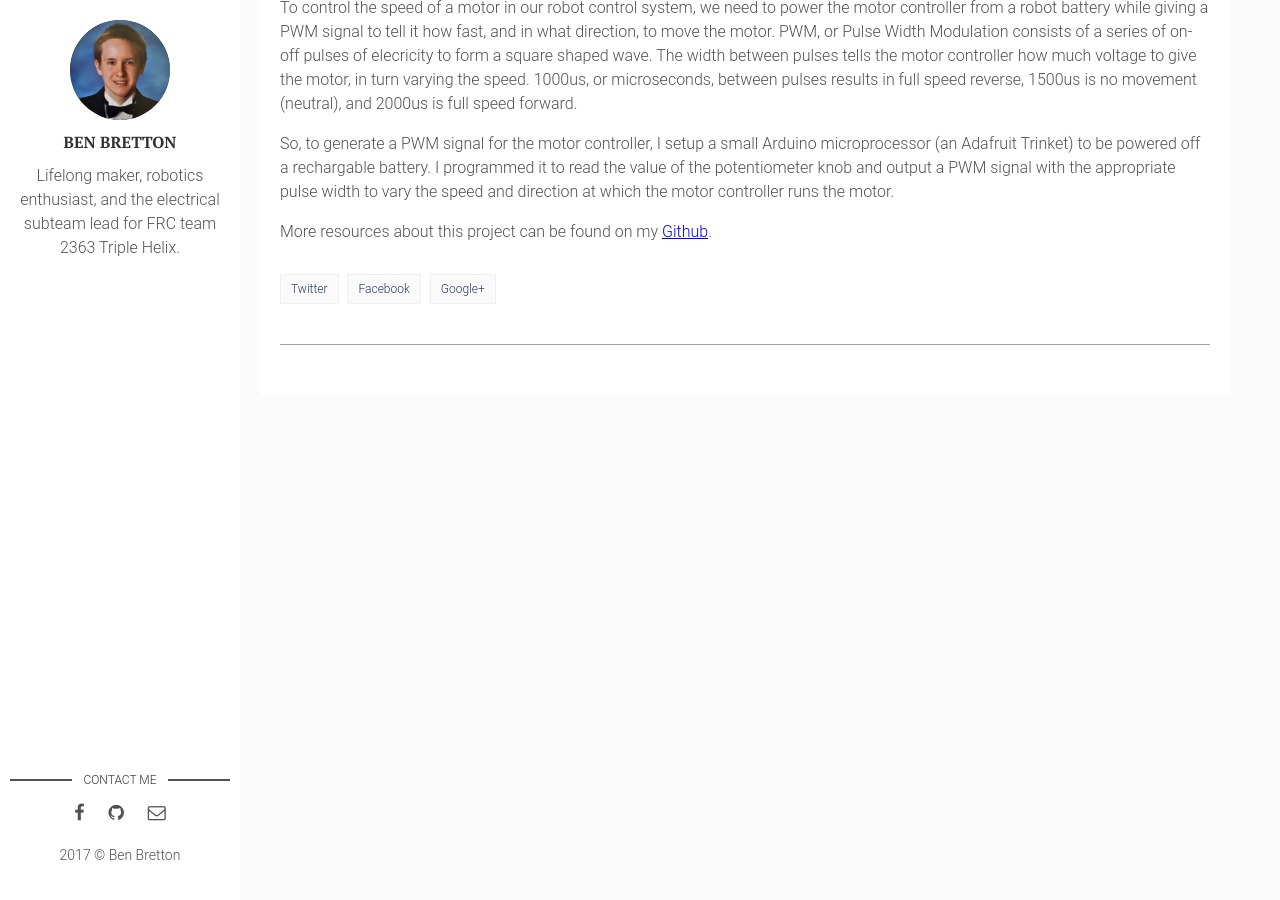
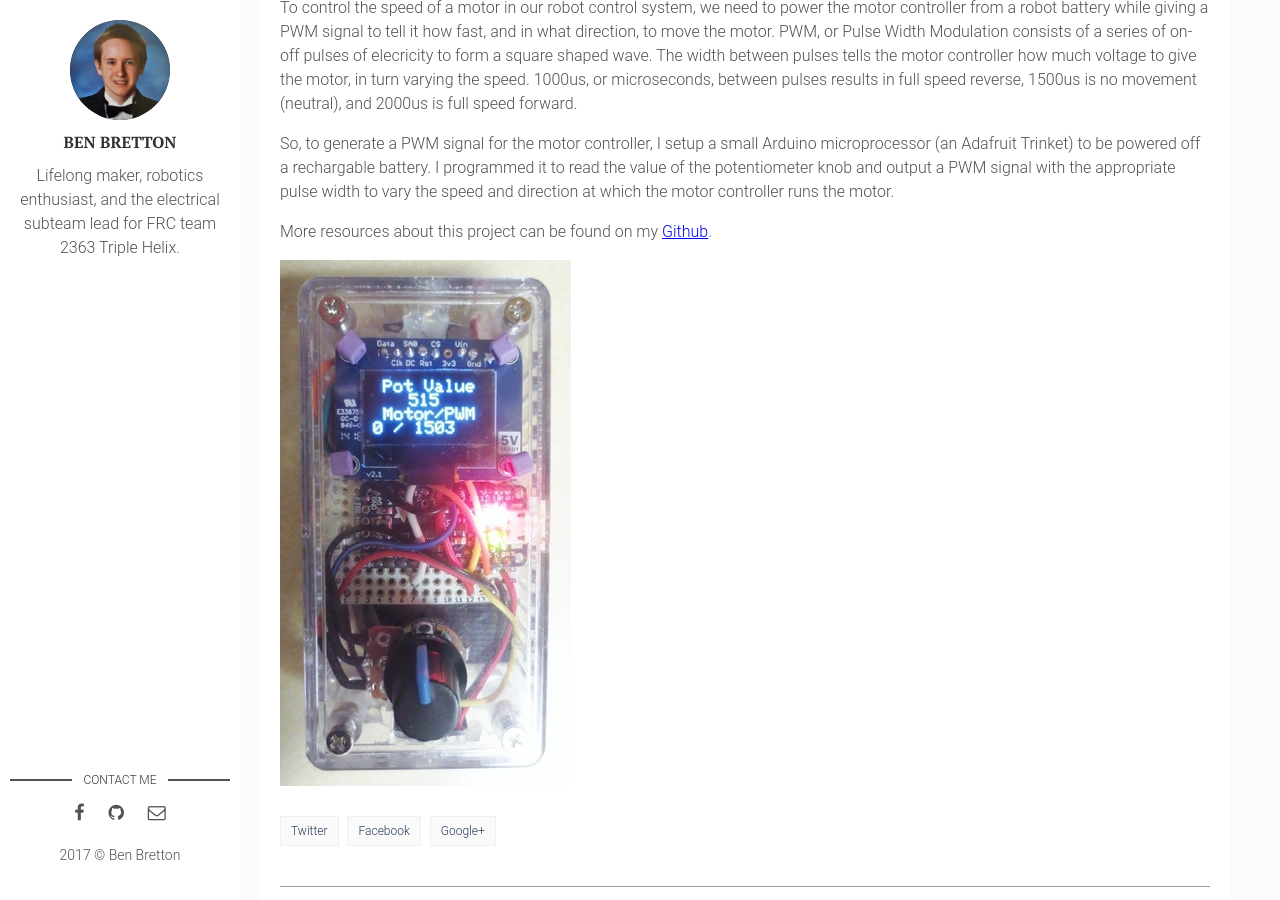
Before and after one commit to wbenb/wbenb.github.io, a Jekyll site: the page built from _posts/2016-08-08-pwm-tester.markdown, in a window 1280 px wide and 900 px high, scrolled down 1139 px. Built offline with Jekyll 4.4.1, drawn with Linux system fonts in a browser that asks for light colours.

Commit message:
Update 2016-08-08-pwm-tester.markdown

```diff
--- a/_posts/2016-08-08-pwm-tester.markdown
+++ b/_posts/2016-08-08-pwm-tester.markdown
@@ -26,3 +26,5 @@ To control the speed of a motor in our robot control system, we need to power th
 So, to generate a PWM signal for the motor controller, I setup a small Arduino microprocessor (an Adafruit Trinket) to be powered off a rechargable battery. I programmed it to read the value of the potentiometer knob and output a PWM signal with the appropriate pulse width to vary the speed and direction at which the motor controller runs the motor.
 
 More resources about this project can be found on my [Github](https://github.com/wbenb/PWMgen).
+
+![PWM Motor Tester](http://wbenb.github.io/assets/img/pwm_tester.jpg)
```
